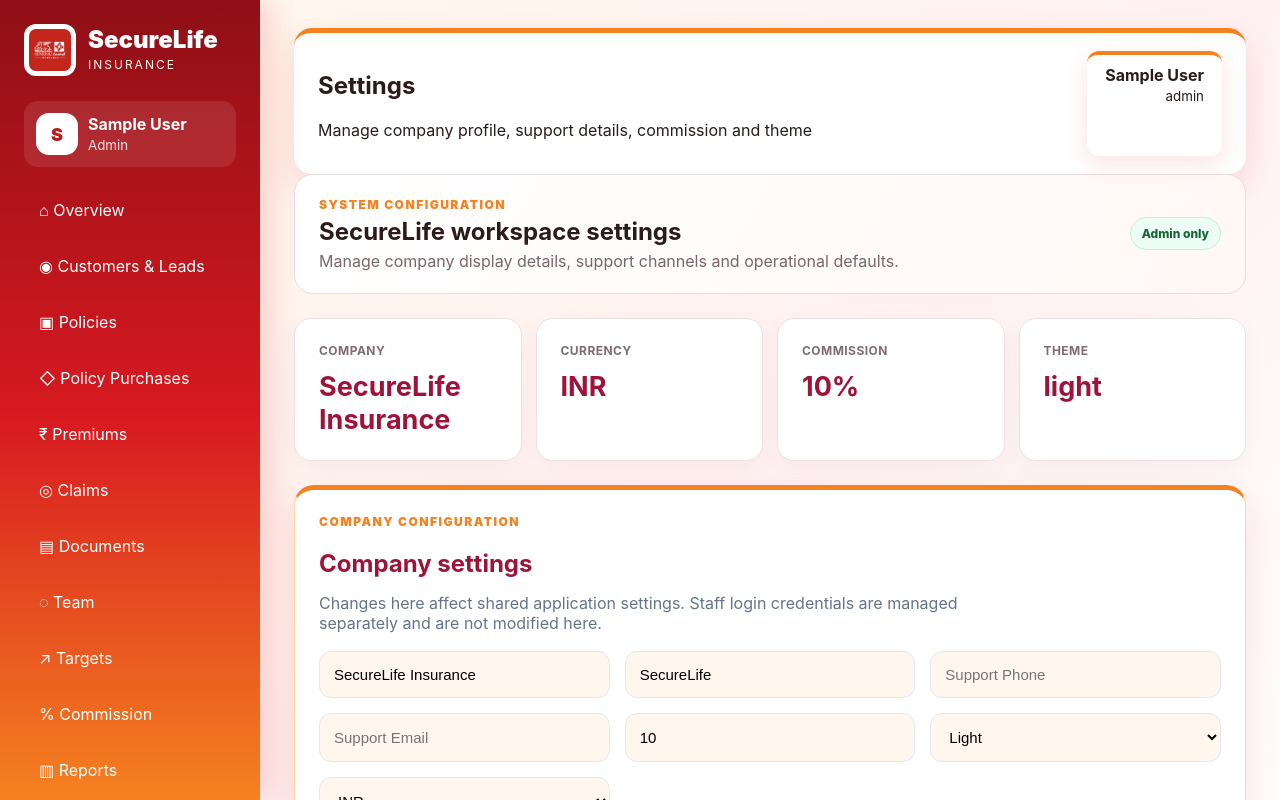
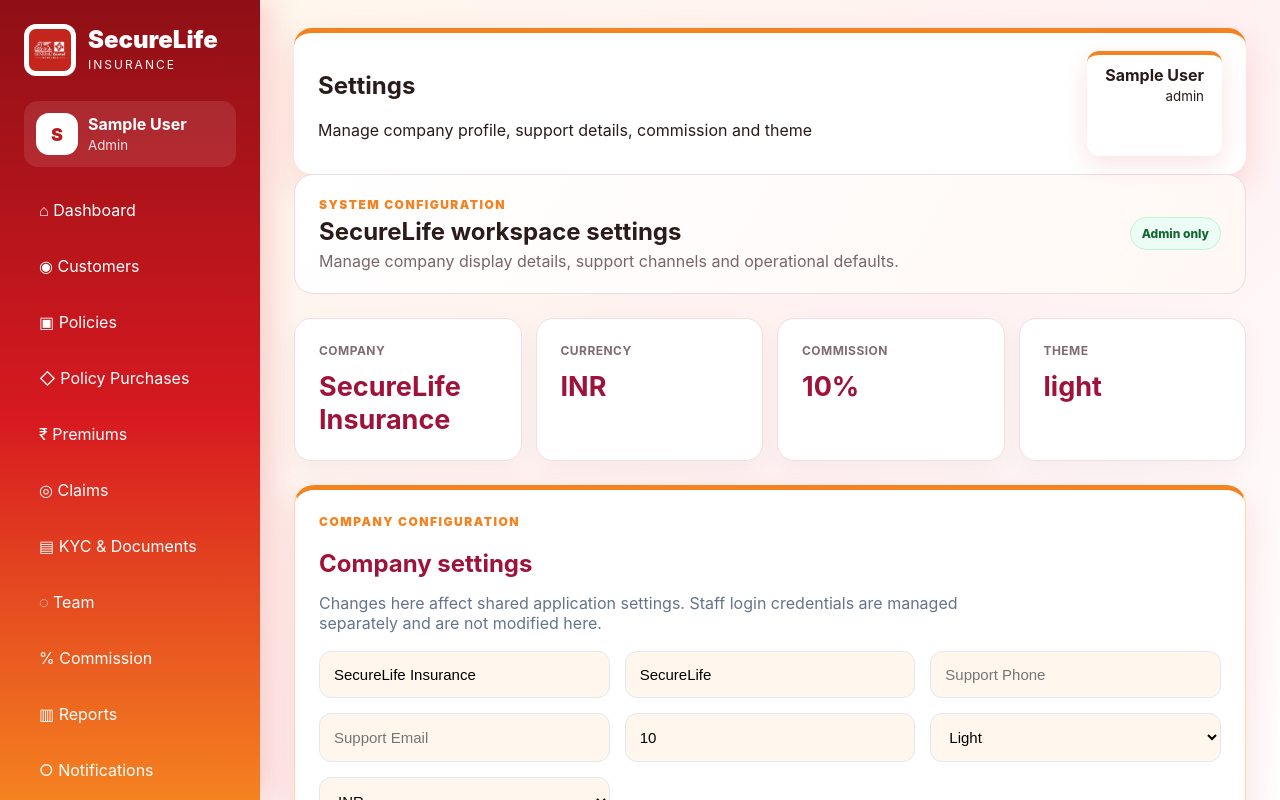
Before and after one commit to mummy7791/insurance-app, a React (Vite) app in the folder frontend/: page /settings in a window 1280 px wide. Shown: the top 800 px of the page. Built offline with nearby package versions, Linux system fonts and the light colour scheme; no server answers; sample sign-in values are in the browser's storage.

Commit message:
ui: simplify staff sidebar to essential insurance operations

```diff
--- a/frontend/src/components/Sidebar.tsx
+++ b/frontend/src/components/Sidebar.tsx
@@ -45,22 +45,19 @@ type MenuItem = {
 };
 
 const menuItems: MenuItem[] = [
-  { name: "Overview", path: "/dashboard", icon: "⌂", roles: ["admin", "bm", "unit_manager", "agency_manager", "agent"] },
-  { name: "Customers & Leads", path: "/customers", icon: "◉", roles: ["admin", "bm", "unit_manager", "agency_manager", "agent"] },
+  { name: "Dashboard", path: "/dashboard", icon: "⌂", roles: ["admin", "bm", "unit_manager", "agency_manager", "agent"] },
+  { name: "Customers", path: "/customers", icon: "◉", roles: ["admin", "bm", "unit_manager", "agency_manager", "agent"] },
   { name: "Policies", path: "/policies", icon: "▣", roles: ["admin", "bm", "unit_manager", "agency_manager", "agent"] },
   { name: "Policy Purchases", path: "/policy-purchases", icon: "◇", roles: ["admin", "bm", "unit_manager", "agency_manager"] },
   { name: "Premiums", path: "/premiums", icon: "₹", roles: ["admin", "bm", "unit_manager", "agency_manager", "agent"] },
   { name: "Claims", path: "/claims", icon: "◎", roles: ["admin", "bm", "unit_manager", "agency_manager", "agent"] },
-  { name: "Documents", path: "/documents", icon: "▤", roles: ["admin", "bm", "unit_manager", "agency_manager", "agent"] },
+  { name: "KYC & Documents", path: "/documents", icon: "▤", roles: ["admin", "bm", "unit_manager", "agency_manager", "agent"] },
   { name: "Team", path: "/employees", icon: "◌", roles: ["admin", "bm", "unit_manager", "agency_manager"] },
-  { name: "Targets", path: "/targets", icon: "↗", roles: ["admin", "bm", "unit_manager", "agency_manager"] },
   { name: "Commission", path: "/commission", icon: "%", roles: ["admin", "bm", "unit_manager", "agency_manager", "agent"] },
   { name: "Reports", path: "/reports", icon: "▥", roles: ["admin", "bm", "unit_manager", "agency_manager"] },
   { name: "Notifications", path: "/notifications", icon: "○", roles: ["admin", "bm", "unit_manager", "agency_manager", "agent"] },
-  { name: "Profile", path: "/profile", icon: "●", roles: ["admin", "bm", "unit_manager", "agency_manager", "agent"] },
   { name: "Plan Management", path: "/admin-insurance-plans", icon: "◆", roles: ["admin"] },
   { name: "User Access", path: "/user-management", icon: "⌘", roles: ["admin"] },
-  { name: "Audit Logs", path: "/audit-logs", icon: "≡", roles: ["admin", "bm"] },
   { name: "Settings", path: "/settings", icon: "⚙", roles: ["admin"] },
 ];
 
```
